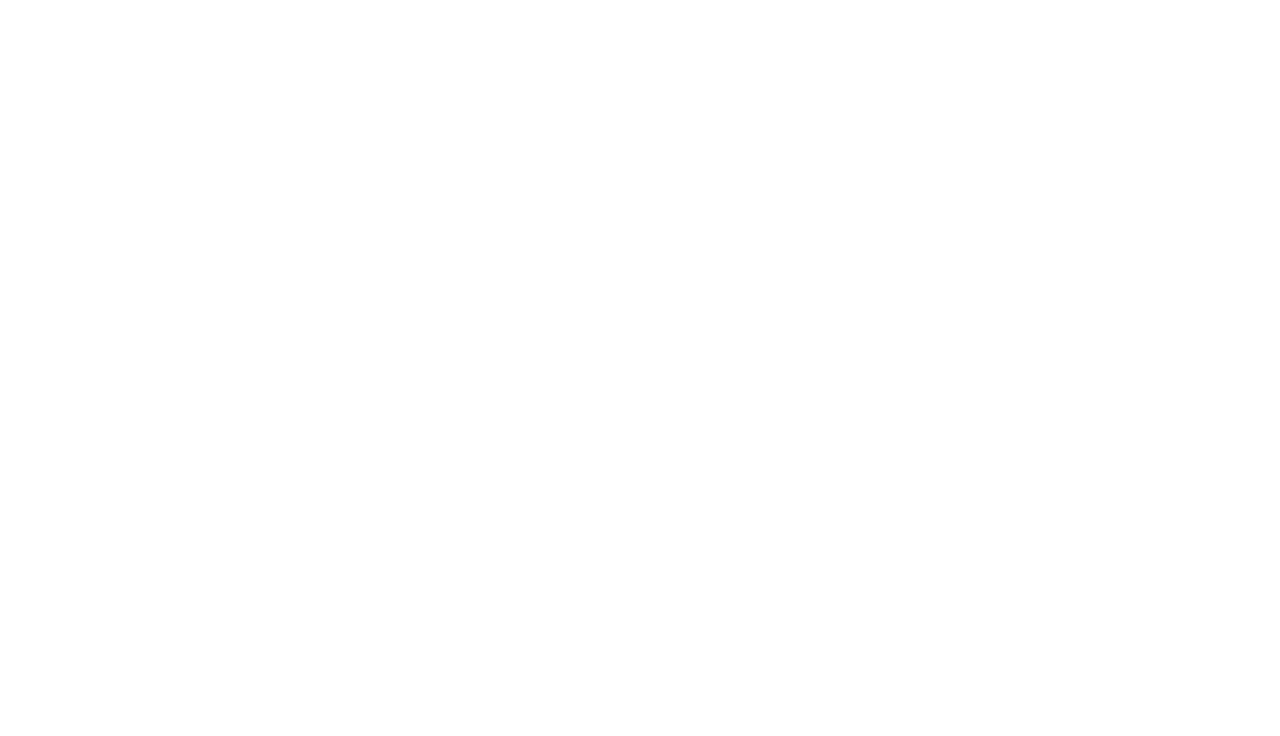
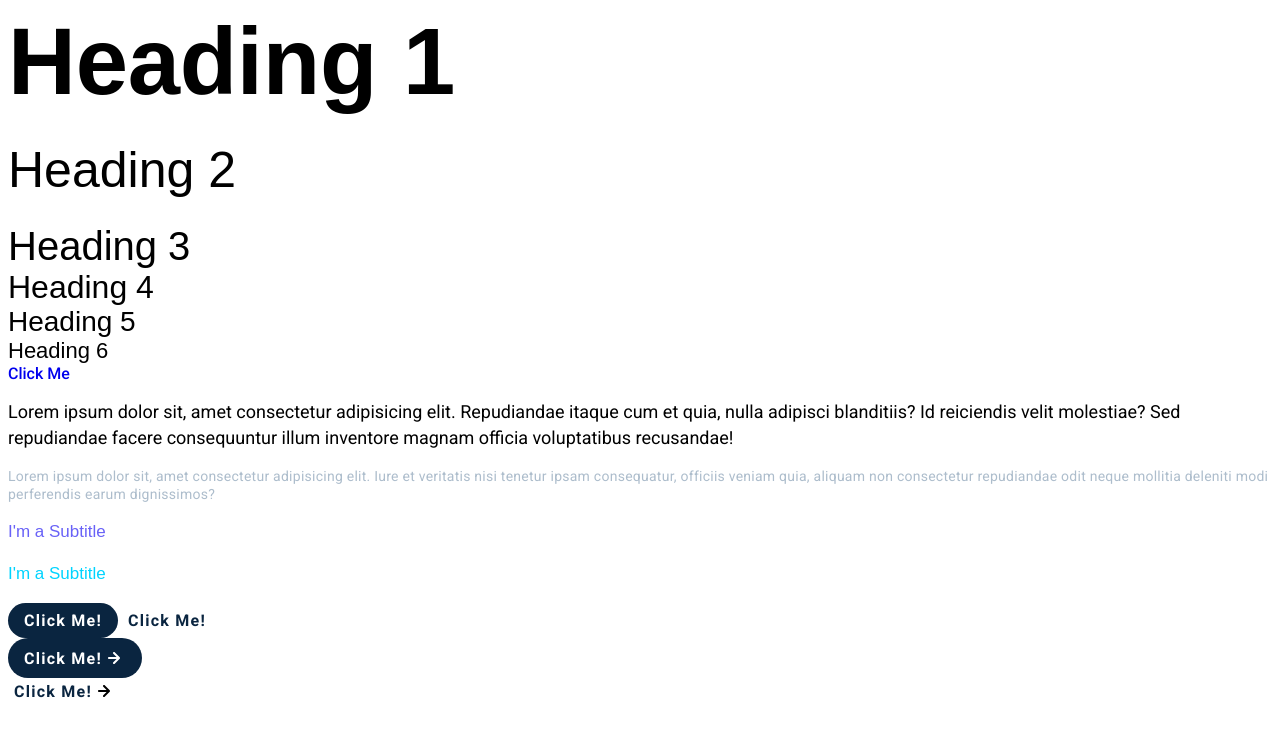
Before and after one commit to snowghost24/payments_infrastructure, a plain HTML site: page index.html in a window 1280 px wide. Drawn offline with Linux system fonts and the light colour scheme; a web font is replaced by a local one.

Commit message:
main:added basic styling

```diff
--- /dev/null
+++ b/index.css
@@ -0,0 +1,186 @@
+:root {
+    --text-dark: #000;
+    --test-light: #fff;
+    --text-grey: #adbdcc;
+    --body-font: "Roboto", sans-serif;
+    --heading-font: "Anek Telugu", sans-serif;
+    --h1-size: 94px;
+    --h2-size: 50px;
+    --h3-size: 40px;
+    --h4-size: 32px;
+    --h5-size: 28px;
+    --h6-size: 22px;
+    --h1-line-height: 108px;
+    --h2-line-height: 75px;
+    --p-size: 18px;
+    --p-line-height: 26px;
+    --secondary-text-height: 18px;
+    --secondary-text-size: 14px;
+    --purple-1: #6962f7;
+    --purple-2: #7000ff;
+    --blue-1: #00d4ff;
+    --bg-white: #fff;
+    --bg-light: #f7f9fc;
+    --primary-accent: #0a2540;
+    --primary-button-hover: #6d7a88;
+    /* SPACING */
+    --spacing-sm: 8px;
+    --spacing-md: 16px;
+    --spacing-lg: 32px;
+    --spacing-xl: 64px;
+    --subtitle-size: 17px;
+    --subtitle-height: 26px;
+    --button-size: 16px;
+
+}
+
+body {
+    font-family: var(--body-font);
+    color: var(--text-dark);
+    width: 100%;
+    margin: 0;
+    box-sizing: border-box;
+    padding: var(--spacing-sm);
+}
+
+h1 {
+    font-family: var(--heading-font);
+    font-weight: 600;
+    font-size: var(--h1-size);
+    width: 100%;
+    margin: 0px;
+    letter-spacing: -0.25px;
+    line-height: var(--h1-line-height);
+}
+
+h2 {
+    font-family: var(--heading-font);
+    font-weight: 500;
+    font-size: var(--h2-size);
+    width: 100%;
+    margin: 0px;
+    line-height: var(--h1-line-height);
+}
+
+h3 {
+    font-family: var(--heading-font);
+    font-weight: 500;
+    font-size: var(--h3-size);
+    width: 100%;
+    margin: 0px;
+    letter-spacing: var(--letter-spacing);
+}
+
+h4 {
+    font-family: var(--heading-font);
+    font-weight: 500;
+    font-size: var(--h4-size);
+    width: 100%;
+    margin: 0px;
+    letter-spacing: 0.25;
+}
+
+h5 {
+    font-family: var(--heading-font);
+    font-weight: 500;
+    font-size: var(--h5-size);
+    width: 100%;
+    margin: 0px;
+}
+
+h6 {
+    font-family: var(--heading-font);
+    font-weight: 500;
+    font-size: var(--h6-size);
+    width: 100%;
+    margin: 0px;
+}
+
+a {
+    text-decoration: none;
+    font-weight: 500;
+    transition: color .25s ease;
+}
+
+a:hover {
+    color: var(--primary-accent)
+}
+
+p {
+    font-size: var(--p-size);
+    line-height: var(--p-line-height);
+    font-weight: 400;
+    margin: var(--spacing-md) 0;
+}
+
+.subtitle,
+.subtitle2 {
+    color: var(--purple-1);
+    font-family: var(--heading-font);
+    font-weight: 500;
+    font-size: var(--subtitle-size);
+    line-height: var(--subtitle-height);
+}
+
+.subtitle2 {
+    color: var(--blue-1);
+}
+
+.secondary-text {
+    font-size: var(--secondary-text-size);
+    line-height: var(--secondary-text-height);
+    color: var(--text-grey);
+    letter-spacing: 0.25px;
+}
+
+.primary-button {
+    font-family: var(--body-font);
+    font-size: var(--button-size);
+    letter-spacing: 1.25px;
+    font-weight: bold;
+    border-radius: 20px;
+    border: none;
+    color: var(--test-light);
+    padding: var(--spacing-sm) var(--spacing-md);
+    background-color: var(--primary-accent);
+    transition: all 0.25 ease;
+}
+
+.primary-button:hover {
+    cursor: pointer;
+    background-color: var(--primary-button-hover);
+}
+
+.secondary-button {
+    font-family: var(--body-font);
+    font-size: var(--button-size);
+    letter-spacing: 1.25px;
+    font-weight: bold;
+    border-radius: 20px;
+    border: none;
+    color: var(--primary-accent);
+    background-color: transparent;
+    transition: all 0.25 ease;
+}
+
+.secondary-button:hover {
+    cursor: pointer;
+    opacity: 0.75;
+}
+
+.with-icon {
+    display: flex;
+    justify-content: center;
+    align-items: center;
+}
+
+.with-icon>img {
+    display: flex;
+    justify-content: center;
+    align-items: center;
+    transition: transform .4s ease;
+}
+
+.with-icon:hover>img {
+    transform: translateX(5px)
+}
--- a/index.html
+++ b/index.html
@@ -2,12 +2,44 @@
 <html lang="en">
 
 <head>
+    <link rel="stylesheet" href="index.css">
     <meta charset="UTF-8">
     <meta name="viewport" content="width=device-width, initial-scale=1.0">
+    <link rel="preconnect" href="https://fonts.googleapis.com">
+    <link rel="preconnect" href="https://fonts.gstatic.com" crossorigin>
+    <link
+        href="https://fonts.googleapis.com/css2?family=Anek+Telugu:wght@300;400;500;600;700&family=Roboto:wght@300;400;500;700&display=swap"
+        rel="stylesheet">
     <title>Payments Infrastructure Project</title>
 </head>
 
 <body>
+    <h1>Heading 1</h1>
+    <h2>Heading 2</h2>
+    <h3>Heading 3</h3>
+    <h4>Heading 4</h4>
+    <h5>Heading 5</h5>
+    <h6>Heading 6</h6>
+    <a href="#nowhere"> Click Me</a>
+    <p>Lorem ipsum dolor sit, amet consectetur adipisicing elit. Repudiandae itaque cum et quia, nulla adipisci
+        blanditiis? Id reiciendis velit molestiae? Sed repudiandae facere consequuntur illum inventore magnam officia
+        voluptatibus recusandae!
+    </p>
+    <p class="secondary-text">Lorem ipsum dolor sit, amet consectetur adipisicing elit. Iure et veritatis nisi tenetur
+        ipsam consequatur,
+        officiis veniam quia, aliquam non consectetur repudiandae odit neque mollitia deleniti modi perferendis earum
+        dignissimos?
+    </p>
+    <p class="subtitle">I'm a Subtitle</p>
+    <p class="subtitle2">I'm a Subtitle</p>
+    <button class="primary-button">Click Me!</button>
+    <button class="secondary-button">Click Me!</button>
+    <button class="primary-button with-icon">Click Me!
+        <img src="assets/arrow-right-light.svg" alt="right arrow-right-light">
+    </button>
+    <button class="secondary-button with-icon">Click Me!
+        <img src="assets/arrow-right-dark.svg" alt="right arrow-right-light">
+    </button>
 
 </body>
 
```
